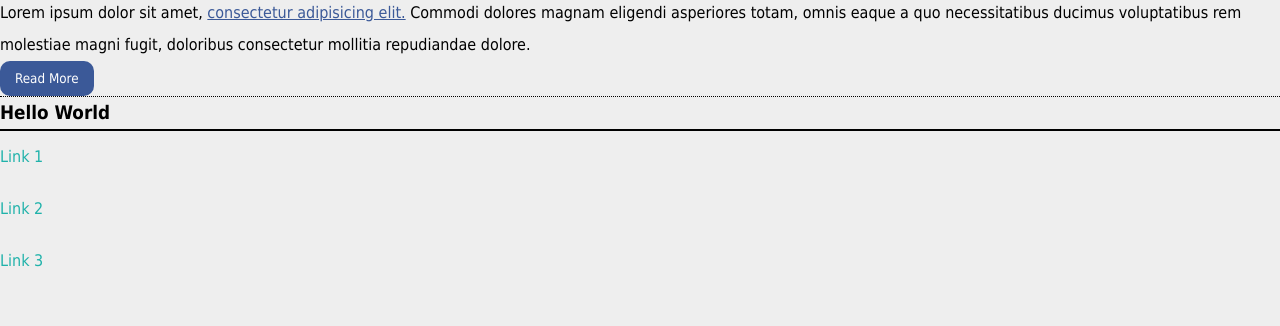
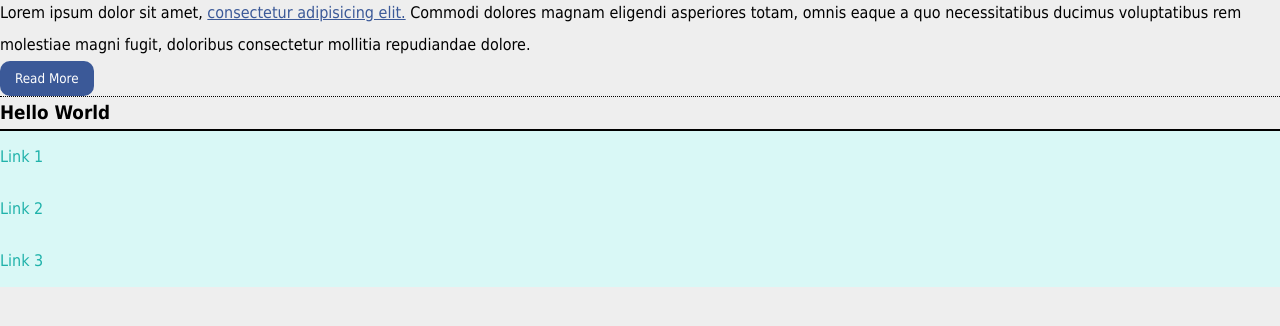
Before and after one commit to mercado-carlos/less-css, a plain HTML site: page index.html in a window 1280 px wide. Shown: the part 38-364 px from the top of the page. Drawn offline with Linux system fonts and the light colour scheme.

Commit message:
Color operation funtion

```diff
--- a/css/style.less
+++ b/css/style.less
@@ -39,6 +39,7 @@ h3 {
 
 ul#menu {
     list-style: none;
+    background-color: lighten(@secondary-color, 50%);
 
     li {
         padding: 10px 0;
```
Also changed, not shown: css/style.css.
